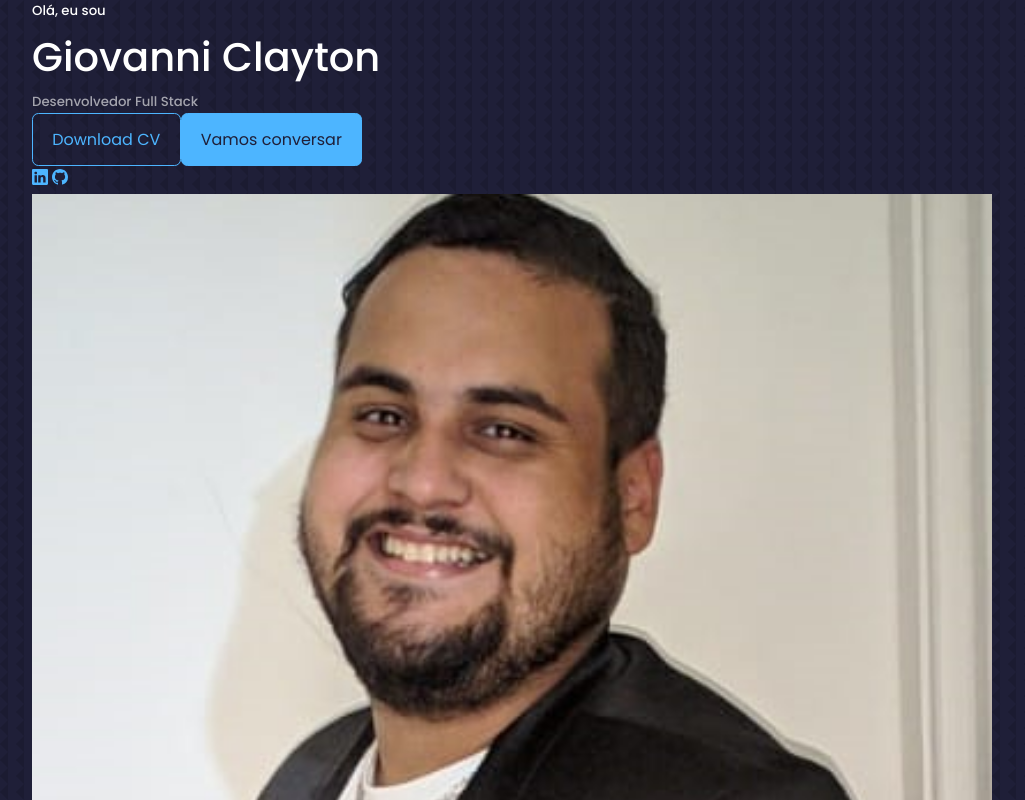
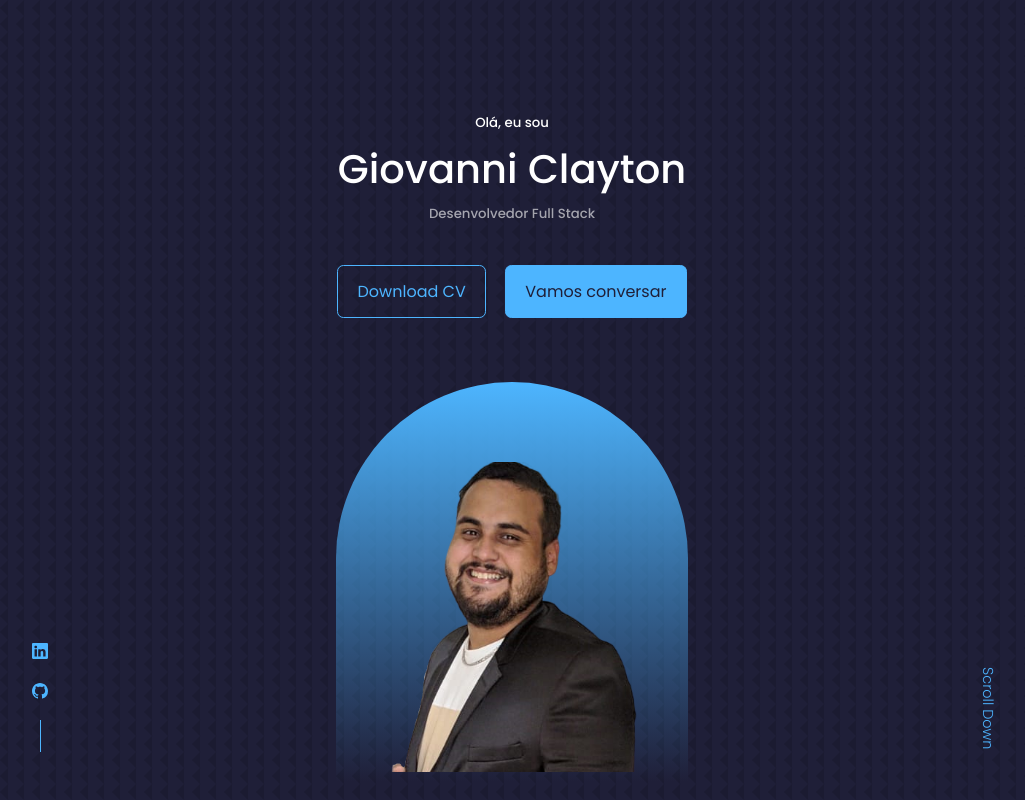
Before and after one commit to Gclayton0207/portfolio-2.0, a React (Create React App) app: page / in a window 1280 px wide. Shown: the top 800 px of the page, without its empty margins (128-1153 px from the left). Built offline with nearby package versions, Linux system fonts and the light colour scheme.

Commit message:
style: estilizando header

```diff
--- a/src/components/header/header.css
+++ b/src/components/header/header.css
@@ -0,0 +1,83 @@
+header {
+  height: 100vh;
+  padding-top: 7rem;
+  overflow: hidden;
+}
+.header__container {
+  text-align: center;
+  height: 100%;
+  position: relative;
+}
+
+/*==============================CTA=========================*/
+
+.cta {
+  margin-top: 2.5em;
+  display: flex;
+  gap: 1.2rem;
+  justify-content: center;
+}
+
+/*==============================REDE SOCIAIS=========================*/
+
+.header__sociais {
+  display: flex;
+  flex-direction: column;
+  align-items: center;
+  gap: 0.8rem;
+  position: absolute;
+  left: 0;
+  bottom: 3rem;
+}
+.header__sociais::after {
+  content: "";
+  width: 1px;
+  height: 2rem;
+  background: var(--color-primary);
+}
+
+/*==============================EU=========================*/
+
+.eu {
+  background: linear-gradient(var(--color-primary), transparent);
+  width: 22rem;
+  height: 25rem;
+  position: absolute;
+  left: calc(50% - 11rem);
+  margin-top: 4rem;
+  border-radius: 12rem 12rem 0 0;
+  overflow: hidden;
+  padding: 5rem 1.5rem 1.5rem 1.5rem ;
+}
+
+/*==============================SCROLL DOWN=========================*/
+
+.scroll__down{
+    position: absolute;
+    right:-2.3rem;
+    bottom: 5rem;
+    transform: rotate(90deg);
+    font-weight: 300;
+    font-size:0.9rem
+}
+
+/*=====================================RESPONSIVIDADE TABLET=======================*/
+
+@media screen and (max-width: 1024px) {
+    header {
+        height:68vh;
+    }
+
+  }
+
+  /*=====================================RESPONSIVIDADE CELULAR=======================*/
+
+  @media screen and (max-width: 600px) {
+    header {
+        height:100vh;
+    }
+    .header__sociais,
+    .scroll__down{
+        display:none;
+    }
+  }
--- a/src/index.css
+++ b/src/index.css
@@ -115,7 +115,7 @@
 
 /*=====================================RESPONSIVIDADE TABLET=======================*/
 
-@media screen AND (max-width: 1024px) {
+@media screen and (max-width: 1024px) {
   .container {
     width: var(--container-width-md);
   }
@@ -127,7 +127,7 @@
 
 /*=====================================RESPONSIVIDADE CELULAR=======================*/
 
-@media screen AND (max-width: 600px) {
+@media screen and (max-width: 600px) {
   .container {
     width: var(--container-width-sm);
   }
```
Also changed, not shown: src/assets/Eu.png.
